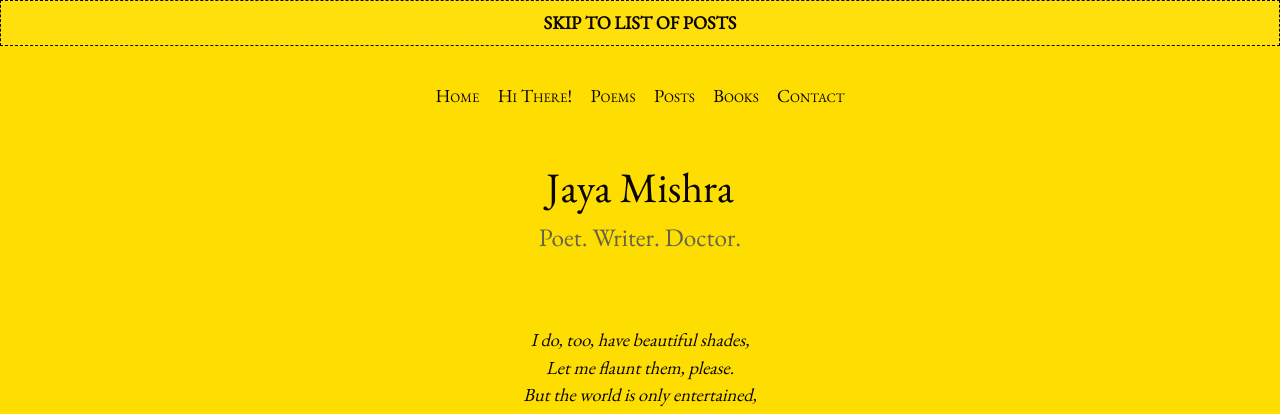
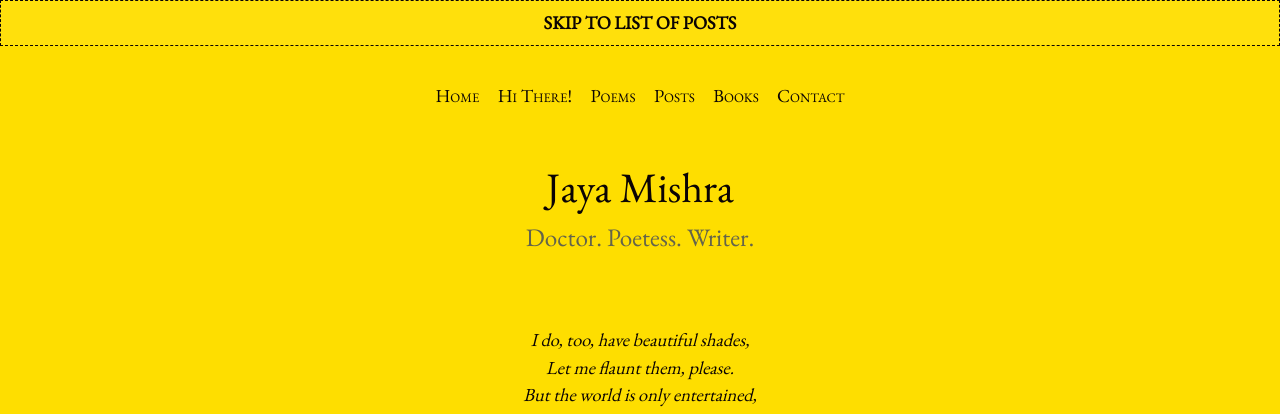
Before and after one commit to owcloud/jblog, a Jekyll site: the page built from index.html, in a window 1280 px wide. Shown: the top 414 px of the page. Built offline with Jekyll 4.4.1, drawn with Linux system fonts in a browser that asks for light colours; the list of posts is cut into pages by our own code.

Commit message:
Update _config.yml

```diff
--- a/_config.yml
+++ b/_config.yml
@@ -16,7 +16,7 @@
 title: Jaya Mishra
 email: mail@jayamishra.com
 description: >- # this means to ignore newlines until "baseurl:"
-  Poet. Writer. Doctor.
+  Doctor. Poetess. Writer.
 baseurl: "/" # the subpath of your site, e.g. /blog
 url: "https://jayamishra.com" # the base hostname & protocol for your site, e.g. http://example.com
 icon: /assets/images/icon-512.png
```
